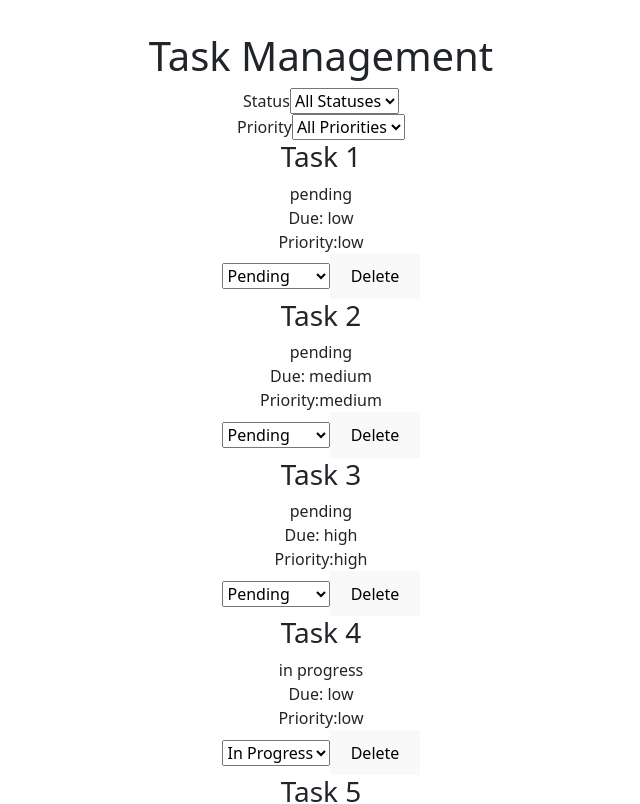
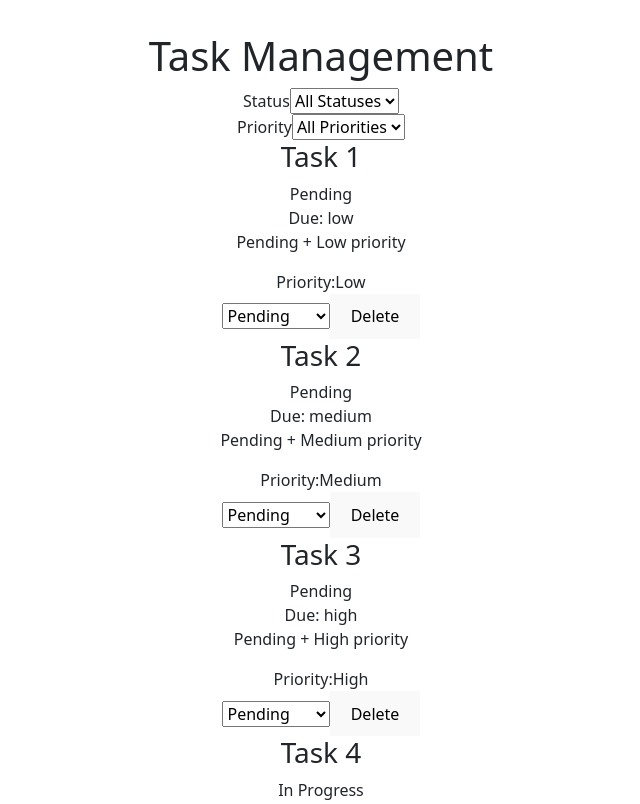
Before and after one commit to structbase/task-manager, a React (Vite) app: page / in a window 1280 px wide. Shown: the top 804 px of the page, without its empty margins (319-959 px from the left). Built offline with nearby package versions, Linux system fonts and the light colour scheme.

Commit message:
Fix the forgotten description on rendering task items and capitalization issues on task titles.

```diff
--- a/src/App.tsx
+++ b/src/App.tsx
@@ -1,5 +1,5 @@
 import "./App.css";
-import React, { useState } from "react";
+import { useState } from "react";
 import type { Task, TaskStatus } from "./types";
 import { TaskList } from "./components/TaskList/TaskList";
 import { TaskFilter } from "./components/TaskFilter/TaskFilter";
--- a/src/components/TaskItem/TaskItem.tsx
+++ b/src/components/TaskItem/TaskItem.tsx
@@ -1,5 +1,12 @@
 import React from "react";
 import type { TaskItemProps, TaskStatus } from "../../types";
+
+const capitalize = (str: string): string => {
+    return str
+        .split("-")
+        .map((word) => word.charAt(0).toUpperCase() + word.slice(1))
+        .join(" ");
+};
 
 export const TaskItem: React.FC<TaskItemProps> = ({
     task,
@@ -10,16 +17,17 @@ export const TaskItem: React.FC<TaskItemProps> = ({
         <div>
             <div>
                 <h3>{task.title}</h3>
-                <span>{task.status.replace("-", " ")}</span>
+                <span>{capitalize(task.status)}</span>
             </div>
             <div>
                 <div>
                     <span>Due: </span>
                     <span>{task.priority}</span>
                 </div>
+                <p>{task.description}</p>
                 <div>
                     <span>Priority:</span>
-                    <span>{task.priority}</span>
+                    <span>{capitalize(task.priority)}</span>
                 </div>
             </div>
             <div>
--- a/src/components/TaskList/TaskList.tsx
+++ b/src/components/TaskList/TaskList.tsx
@@ -10,7 +10,7 @@ export const TaskList: React.FC<TaskListProps> = ({
     if (tasks.length === 0) {
         return (
             <div>
-                <div>No tasks Found</div>
+                <div>No tasks found</div>
             </div>
         );
     }
```
